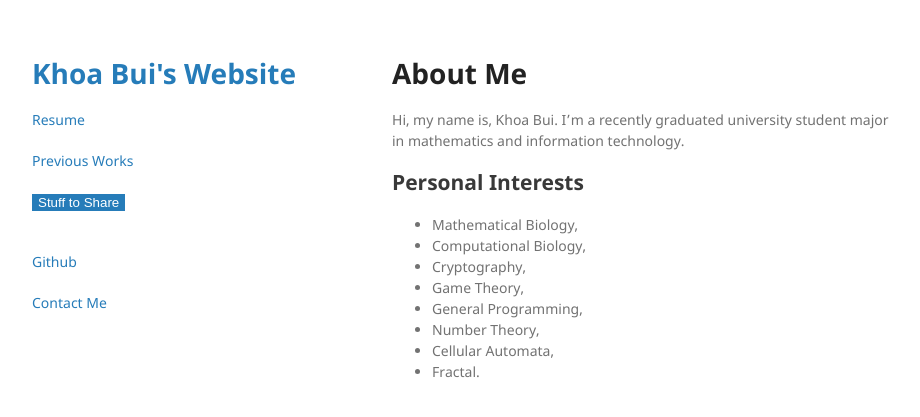
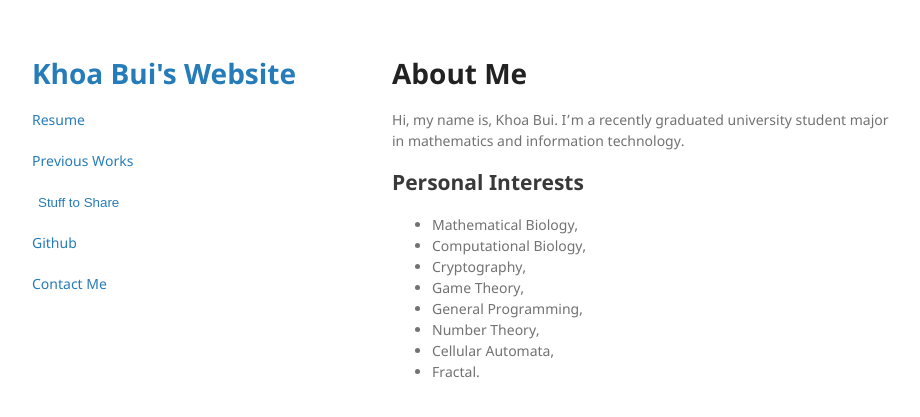
Before and after one commit to khoabuiv/khoabuiv.github.io, a Jekyll site: the page built from index.md, in a window 1280 px wide. Shown: the top 417 px of the page, without its empty margins (178-1098 px from the left). Built offline with Jekyll 4.4.1, drawn with Linux system fonts in a browser that asks for light colours; our own code applies the rules of GitHub Pages for plain Markdown files.

Commit message:
Update jekyll-theme-minimal.scss

```diff
--- a/_sass/jekyll-theme-minimal.scss
+++ b/_sass/jekyll-theme-minimal.scss
@@ -57,11 +57,9 @@ a:hover small {
 }
 
 .dropbtn {
-  background-color: #267CB9;
-  color: white;
+  background-color: white;
+  color: #267CB9;
   border: none;
-  margin:0 0 20px;
-  position:static;
 }
 
 .dropdown {
```
